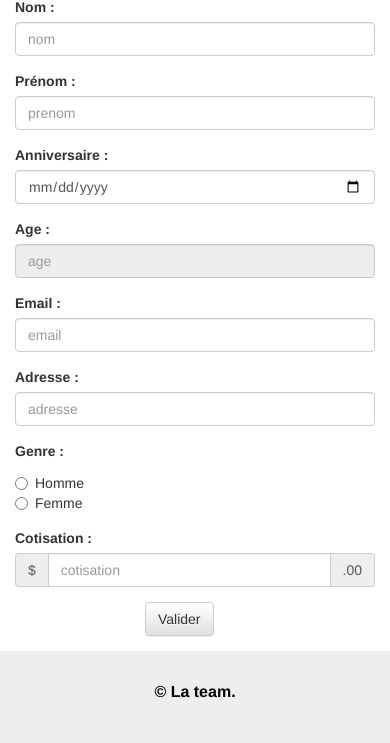
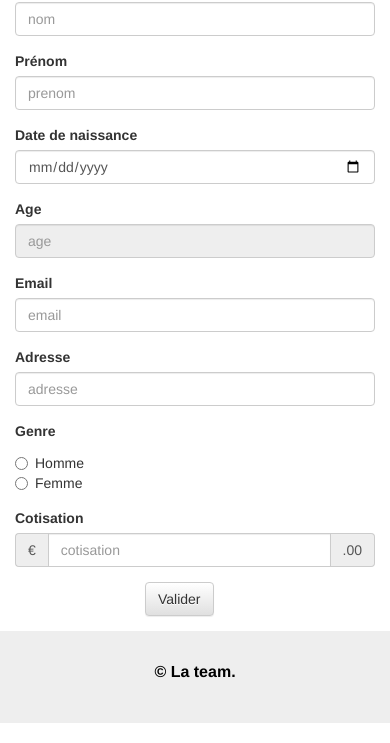
Before and after one commit to BaptisteTrain/mediatic, a plain HTML site: page ui/maquette/nouveau_adherent.html in a window 390 px wide. Shown: the part 391-1134 px from the top of the page. Drawn offline with Linux system fonts and the light colour scheme.

Commit message:
Harmonisation

```diff
--- a/ui/maquette/nouveau_adherent.html
+++ b/ui/maquette/nouveau_adherent.html
@@ -32,7 +32,7 @@ footer {
 </style>
 </head>
 <body>
-<<<<<<< HEAD
+
 	<header>
 		<div class="jumbotron">
 			<div class="container">
@@ -75,43 +75,43 @@ footer {
 			<div class="formulaire col-xs-12 col-sm-10 col-md-8">
 				<form class="form-horizontal" method="GET" action="#">
 					<div class="form-group">
-						<label class="control-label col-xs-12 col-md-3 col-sm-3" for="nom">Nom :</label>
+						<label class="control-label col-xs-12 col-md-3 col-sm-3" for="nom">Nom</label>
 						<div class="col-xs-12 col-md-9 col-sm-9">
 							<input type="text" class="form-control" id="nom" name="nom" placeholder="nom" required>
 						</div>
 						</div>
 					<div class="form-group">
-						<label class="control-label col-xs-12 col-md-3 col-sm-3" for="prenom">Prénom :</label>
+						<label class="control-label col-xs-12 col-md-3 col-sm-3" for="prenom">Prénom</label>
 						<div class="col-xs-12 col-md-9 col-sm-9">
 							<input type="text" class="form-control" id="prenom" name="prenom" placeholder="prenom" required>
 						</div>
 					</div>
 					<div class="form-group">
-						<label class="control-label col-xs-12 col-md-3 col-sm-3" for="anniversaire">Anniversaire :</label>
+						<label class="control-label col-xs-12 col-md-3 col-sm-3" for="anniversaire">Date de naissance</label>
 						<div class="col-xs-12 col-md-9 col-sm-9">
 							<input type="date" class="form-control" id="anniversaire" name="anniversaire" placeholder="anniversaire" required>
 						</div>
 					</div>
 					<div class="form-group">
-						<label class="control-label col-xs-12 col-md-3 col-sm-3" for="age">Age :</label>
+						<label class="control-label col-xs-12 col-md-3 col-sm-3" for="age">Age</label>
 						<div class="col-xs-12 col-md-9 col-sm-9">
 							<input type="text" class="form-control" id="age" name="age" placeholder="age" readonly>
 						</div>
 					</div>
 					<div class="form-group">
-						<label class="control-label col-xs-12 col-md-3 col-sm-3" for="email">Email :</label>
+						<label class="control-label col-xs-12 col-md-3 col-sm-3" for="email">Email</label>
 						<div class="col-xs-12 col-md-9 col-sm-9">
 							<input type="email" class="form-control" id="email" name="email" placeholder="email">
 						</div>
 					</div>
 					<div class="form-group">
-						<label class="control-label col-xs-12 col-md-3 col-sm-3" for="adresse">Adresse :</label>
+						<label class="control-label col-xs-12 col-md-3 col-sm-3" for="adresse">Adresse</label>
 						<div class="col-xs-12 col-md-9 col-sm-9">
 							<input type="text" class="form-control" id="adresse" name="adresse" placeholder="adresse">
 						</div>
 					</div>
 					<div class="form-group">
-						<label class="control-label col-xs-12 col-md-3 col-sm-3" for="genre">Genre :</label>
+						<label class="control-label col-xs-12 col-md-3 col-sm-3" for="genre">Genre</label>
 						<div class="col-xs-1 col-md-1 col-sm-1">
 							<div class="radio">
 								<label><input type="radio" name="genre" placeholder="genre" value="Homme">Homme</label>
@@ -120,10 +120,10 @@ footer {
 						</div>
 					</div>
 					<div class="form-group">
-						<label class="control-label col-xs-12 col-md-3 col-sm-3" for="cotisation">Cotisation :</label>
+						<label class="control-label col-xs-12 col-md-3 col-sm-3" for="cotisation">Cotisation</label>
 						<div class="col-xs-12 col-sm-9 col-md-9">
 							<div class="input-group">
-						    	<div class="input-group-addon">$</div>
+						    	<div class="input-group-addon">€</div>
 						    	<input type="number" class="form-control" id="cotisation" placeholder="cotisation" required>
 						    	<div class="input-group-addon">.00</div>
 					    	</div>
```
Also changed, not shown: ui/maquette/fiche_media.html (+3 -3 lines), ui/maquette/media.html (+3 -3 lines).
